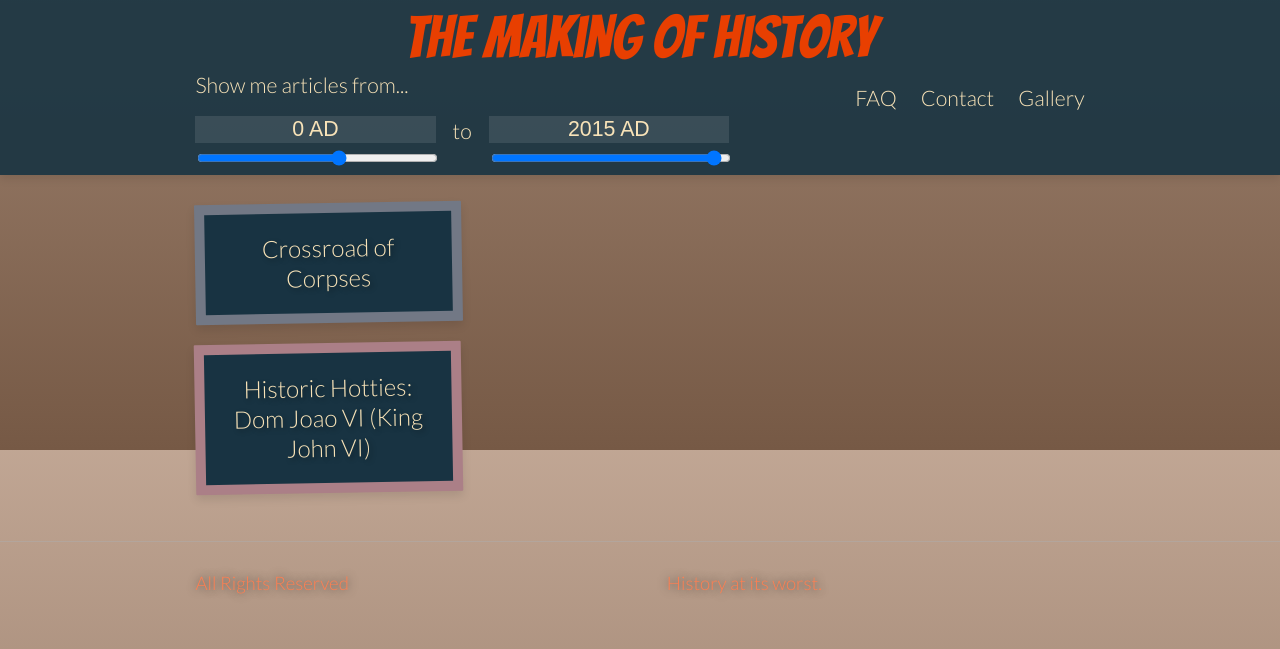
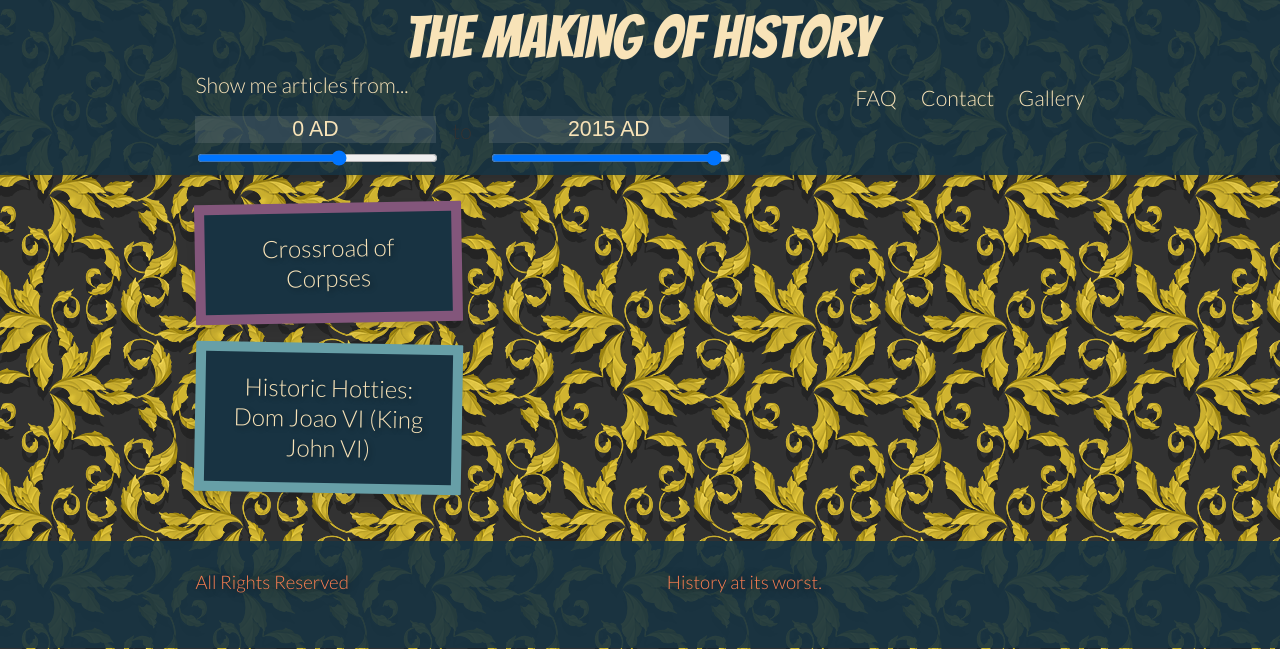
Before and after one commit to benadamstyles/making-of-history, a Jekyll site: the page built from index.html, in a window 1280 px wide. Shown: the part 450-1099 px from the top of the page. Built offline with Jekyll 4.4.1, drawn with Linux system fonts in a browser that asks for light colours; some web fonts are replaced.

Commit message:
Trying out a coloured background pattern

```diff
--- a/_layouts/default.html
+++ b/_layouts/default.html
@@ -3,7 +3,7 @@
 
   {% include head.html %}
 
-  <body>
+  <body class="{% if page.is_home %}is-home{% endif %}">
 
     {% include header.html %}
 
--- a/_sass/_base.scss
+++ b/_sass/_base.scss
@@ -1,6 +1,5 @@
-/**
- * Reset some basic elements
- */
+// Reset some basic elements
+
 body, h1, h2, h3, h4, h5, h6,
 p, blockquote, pre, hr,
 dl, dd, ol, ul, figure {
@@ -8,27 +7,29 @@
     padding: 0;
 }
 
-*, *:before, *:after {
+*,
+*:before,
+*:after {
   -webkit-box-sizing: border-box;
      -moz-box-sizing: border-box;
           box-sizing: border-box;
 }
 
-/**
- * Basic styling
- */
+
+// Basic styling
+
 body {
   font-family: $base-font-family;
   font-size: $base-font-size;
   line-height: $base-line-height;
   font-weight: 300;
   color: $text-color;
-    background-image: url(../images/stripe-opt.jpg);
+  background-image: url('../images/relic.gif');
   // background-image: -webkit-linear-gradient(to bottom, antiquewhite, lightgrey);
   // background-image:         linear-gradient(to bottom, antiquewhite, lightgrey);
-    background-image: -webkit-linear-gradient(to bottom, lighten($gradient-color, 30%), $gradient-color);
-    background-image:         linear-gradient(to bottom, lighten($gradient-color, 30%), $gradient-color);
-    background-size: cover;
+  // background-image: -webkit-linear-gradient(to bottom, lighten($gradient-color, 30%), $gradient-color);
+  // background-image:         linear-gradient(to bottom, lighten($gradient-color, 30%), $gradient-color);
+  // background-size: cover;
   // background-color: $background-color;
   background-attachment: fixed;
   -webkit-text-size-adjust: 100%;
@@ -246,20 +247,36 @@
 .wrapper {
   max-width: -webkit-calc(1000px - (#{$spacing-unit} * 2));
   max-width:         calc(1000px - (#{$spacing-unit} * 2));
-    margin-right: auto;
-    margin-left:  auto;
-    padding-right: $spacing-unit;
-    padding-left:  $spacing-unit;
+  margin: {
+    right: auto;
+    left:  auto;
+  }
+  padding: 0 $spacing-unit;
   @extend %clearfix;
 
   @include ipad {
     max-width: -webkit-calc(1000px - (#{$spacing-unit}));
     max-width:         calc(1000px - (#{$spacing-unit}));
-        padding-right: $spacing-unit / 2;
-        padding-left:  $spacing-unit / 2;
+    padding: 0 $spacing-unit / 2;
   }
 }
 
+.page-content {
+  .wrapper {
+    padding: $spacing-unit;
+    background-color: rgba(white, 0.97);
+
+    @include ipad {
+      padding: $spacing-unit / 2;
+    }
+  }
+}
+
+.is-home {
+  .wrapper {
+    background-color: transparent;
+  }
+}
 
 
 /**
--- a/_sass/_color-palette.scss
+++ b/_sass/_color-palette.scss
@@ -1,11 +1,11 @@
 // Trello #14 modified
-$text-color:        rgb(248, 227, 184);
-$background-color:  $text-color;
+$text-color:        lighten(black, 20%);
+$background-color:  rgb(248, 227, 184);
 $alt-bg:            rgb(24, 51, 66);
 $header-bg:         rgba($alt-bg, 0.9);
 $detail:            #BD8C34;
-$brand-color-orig:  $text-color;
-$brand-color:       $text-color;
+$brand-color-orig:  $background-color;
+$brand-color:       $background-color;
 $highlight-color:   lighten(rgb(181, 49, 1), 10%);
 $pale-highlight:    lighten($highlight-color, 20%);
 $gradient-color:    rgb(118, 89, 69);
--- a/_sass/_layout.scss
+++ b/_sass/_layout.scss
@@ -25,6 +25,12 @@
     // position: fixed;
     // z-index: 10;
     width: 100%;
+
+    p,
+    a,
+    input {
+      color: $brand-color;
+    }
 }
 
 .site-title {
@@ -68,7 +74,7 @@
   }
 
   .page-link {
-    color: $text-color;
+    color: $brand-color;
     line-height: $base-line-height;
 
     // Gaps between nav items, but not on the first one
@@ -151,7 +157,7 @@
       &.range-manual {
         display: block;
         background-color: $trans-white;
-        color: $text-color;
+        // color: $text-color;
         font-size: 1em;
         text-align: center;
         border: none;
@@ -187,9 +193,10 @@
 }
 
 .site-footer {
-    border-top: 1px solid $grey-color-dark;
+    // border-top: 1px solid $grey-color-dark;
     padding: $spacing-unit 0;
     color: $pale-highlight;
+    background-color: rgba($alt-bg, 0.9);
 }
 
 .footer-heading {
@@ -258,9 +265,9 @@
 /**
  * Page content
  */
-.page-content {
-    padding: $spacing-unit 0;
-}
+// .page-content {
+//     padding: $spacing-unit 0;
+// }
 
 .page-heading {
     font-size: 20px;
```
Also changed, not shown: images/relic.gif (added). Lines whose indentation alone changed are shown as unchanged.
